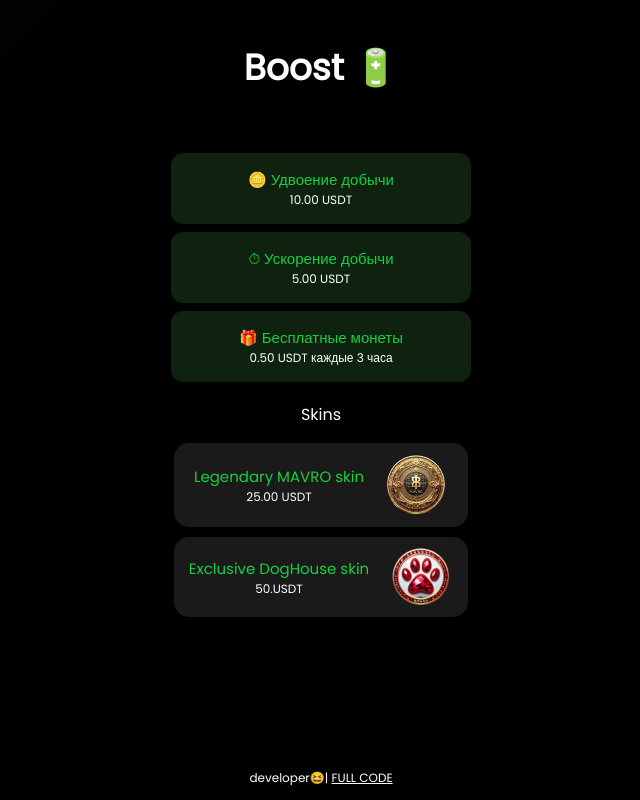
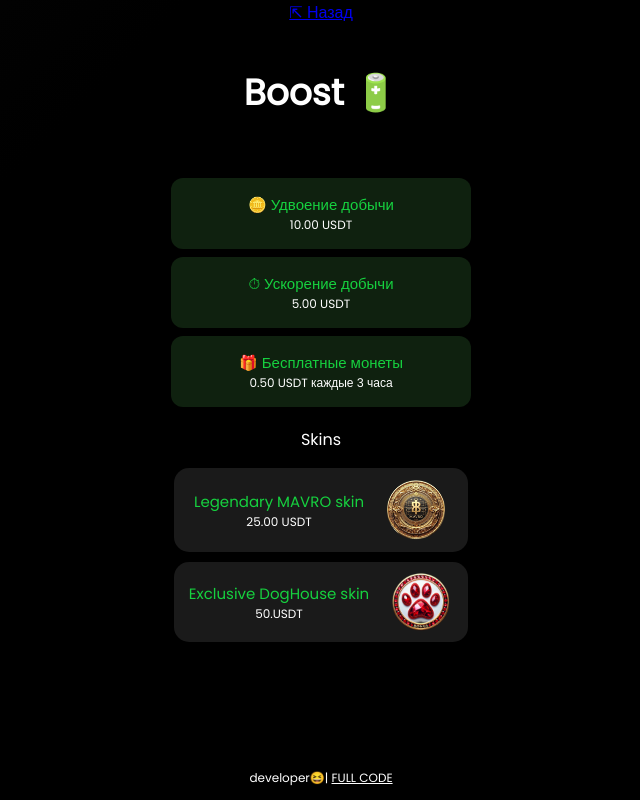
Before and after one commit to NIGOROVSKIH/stroysam, a plain HTML site: page boost.html in a window 1280 px wide. Shown: the whole page, without its empty margins (319-959 px from the left). Drawn offline with Linux system fonts and the light colour scheme.

Commit message:
Update boost.html

```diff
--- a/boost.html
+++ b/boost.html
@@ -10,6 +10,10 @@
     <link rel="stylesheet" href="boost.css">
 </head>
 <body>
+    <div class="back-button-container">
+        <a href="index.html" class="back-button">⇱ Назад</a>
+    </div>
+
     <!-- Заголовок страницы -->
     <h1 class="boost-title">Boost 🔋</h1>
 
```
